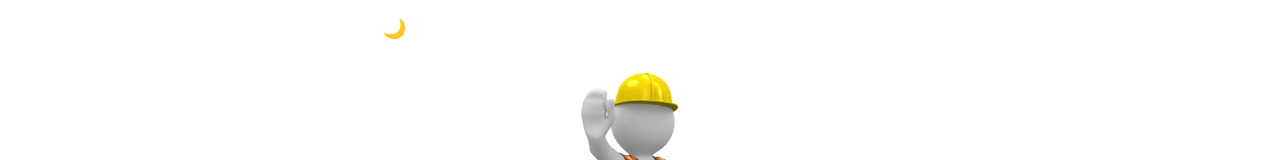
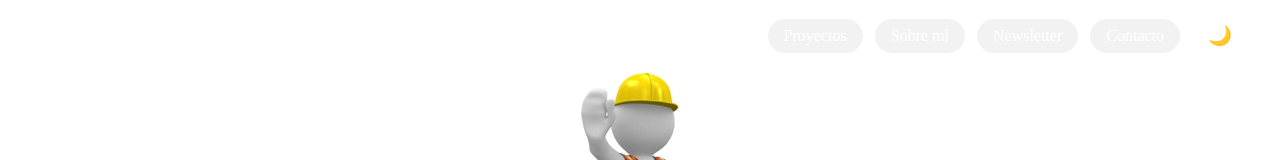
Before and after one commit to luulaa13/portfolio, a React (Vite) app: page /portfolio in a window 1280 px wide. Shown: the top 160 px of the page. Built offline with nearby package versions, Linux system fonts and the light colour scheme; no server answers.

Commit message:
Update index.css

```diff
--- a/src/index.css
+++ b/src/index.css
@@ -166,19 +166,37 @@ body.dark .navbar {
 
 .nav-links {
   display: flex;
-  gap: 1.5rem;
+  gap: 0.75rem;
   align-items: center;
+  margin-left: auto; /* empuja hacia la derecha */
 }
 
-.nav-links a {
+.nav-links a,
+.theme-toggle {
+  padding: 0.5rem 1rem;
+  border-radius: 999px; /* botones redondeados estilo pill */
+  background-color: rgba(0, 0, 0, 0.05); /* fondo suave */
+  color: inherit;
   text-decoration: none;
-  color: inherit;
+  border: none;
+  cursor: pointer;
   font-weight: 500;
-  transition: color 0.3s ease;
+  transition: all 0.3s ease;
 }
 
-.nav-links a:hover {
-  color: #5f4dff;
+.nav-links a:hover,
+.theme-toggle:hover {
+  background-color: rgba(0, 0, 0, 0.15);
+}
+
+body.dark .nav-links a,
+body.dark .theme-toggle {
+  background-color: rgba(255, 255, 255, 0.1);
+}
+
+body.dark .nav-links a:hover,
+body.dark .theme-toggle:hover {
+  background-color: rgba(255, 255, 255, 0.2);
 }
 
 .theme-toggle {
```
